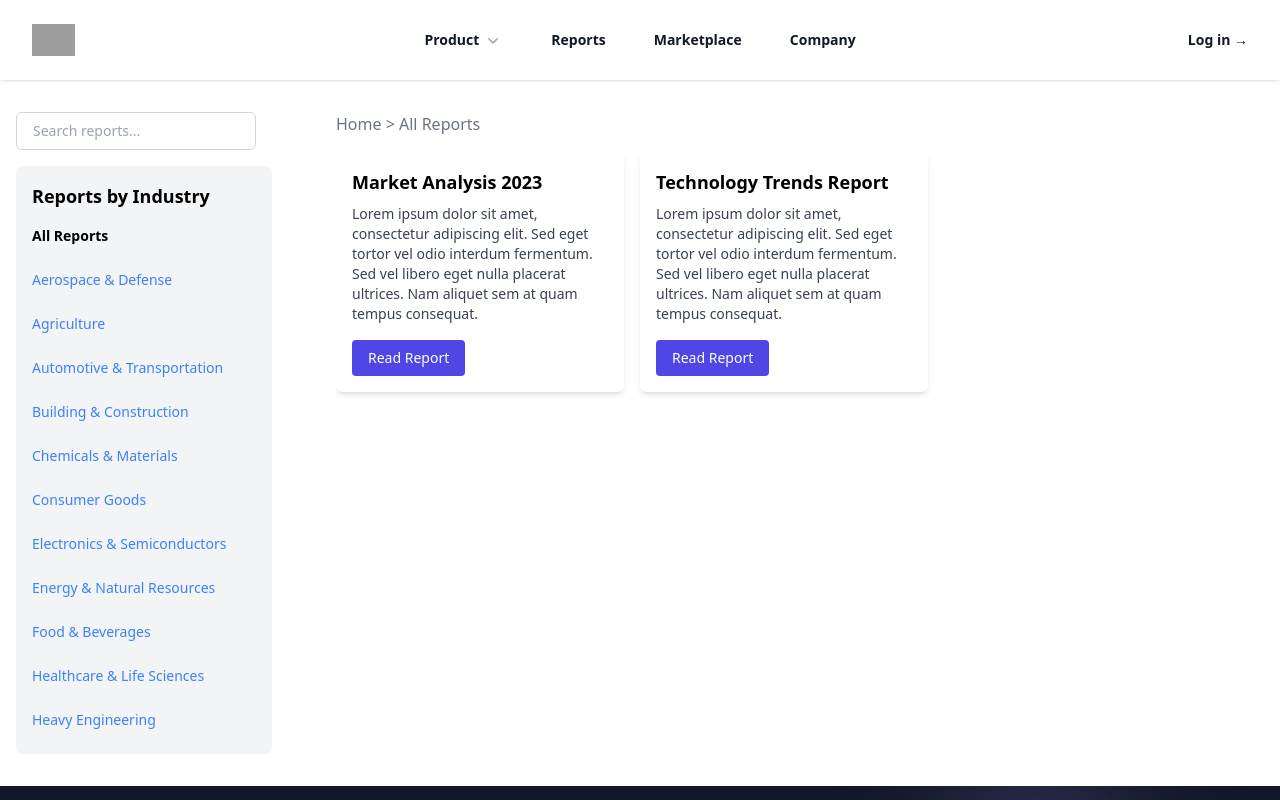
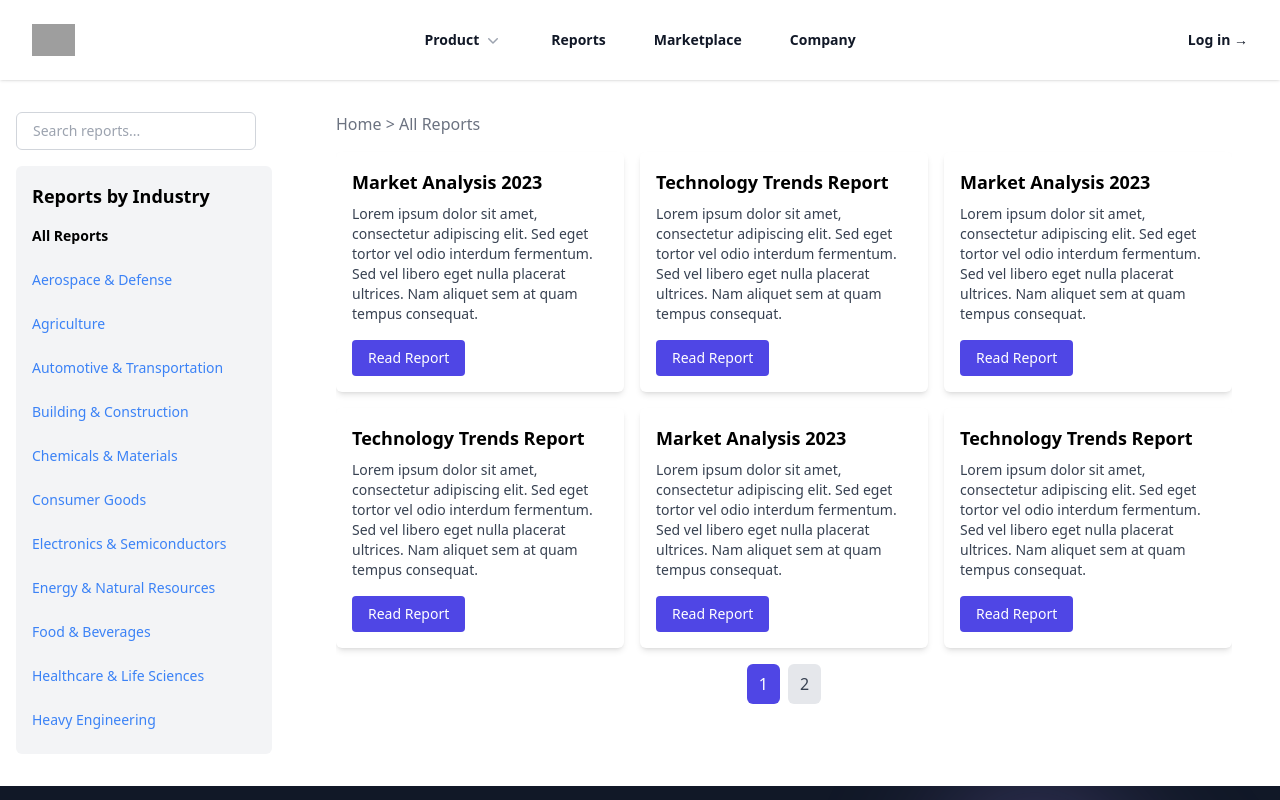
Before and after one commit to rjkolekar/marketrs, a React (Create React App) app: page /features in a window 1280 px wide. Shown: the top 800 px of the page. Built offline with nearby package versions, Linux system fonts and the light colour scheme; grey boxes are pictures that could not be loaded.

Commit message:
report page update

```diff
--- a/src/components/pages/Features.js
+++ b/src/components/pages/Features.js
@@ -23,6 +23,66 @@ const [reports, setReports] = useState([
       methodology: 'Methodology: Technology Trends Report',
       content: 'Lorem ipsum dolor sit amet, consectetur adipiscing elit. Sed eget tortor vel odio interdum fermentum. Sed vel libero eget nulla placerat ultrices. Nam aliquet sem at quam tempus consequat.'
   },
+  {
+    id: 3,
+    title: 'Market Analysis 2023',
+    industry: 'Defense',
+    tableOfContents: 'Table of Contents: Market Analysis 2023',
+    description: 'Description: Market Analysis 2023',
+    highlights: 'Highlights: Market Analysis 2023',
+    methodology: 'Methodology: Market Analysis 2023',
+    content: 'Lorem ipsum dolor sit amet, consectetur adipiscing elit. Sed eget tortor vel odio interdum fermentum. Sed vel libero eget nulla placerat ultrices. Nam aliquet sem at quam tempus consequat.'
+},
+{
+    id: 4,
+    title: 'Technology Trends Report',
+    industry: 'Aerospace & Defense',
+    tableOfContents: 'Table of Contents: Technology Trends Report',
+    description: 'Description: Technology Trends Report',
+    highlights: 'Highlights: Technology Trends Report',
+    methodology: 'Methodology: Technology Trends Report',
+    content: 'Lorem ipsum dolor sit amet, consectetur adipiscing elit. Sed eget tortor vel odio interdum fermentum. Sed vel libero eget nulla placerat ultrices. Nam aliquet sem at quam tempus consequat.'
+},
+{
+  id: 5,
+  title: 'Market Analysis 2023',
+  industry: 'Defense',
+  tableOfContents: 'Table of Contents: Market Analysis 2023',
+  description: 'Description: Market Analysis 2023',
+  highlights: 'Highlights: Market Analysis 2023',
+  methodology: 'Methodology: Market Analysis 2023',
+  content: 'Lorem ipsum dolor sit amet, consectetur adipiscing elit. Sed eget tortor vel odio interdum fermentum. Sed vel libero eget nulla placerat ultrices. Nam aliquet sem at quam tempus consequat.'
+},
+{
+  id: 6,
+  title: 'Technology Trends Report',
+  industry: 'Aerospace & Defense',
+  tableOfContents: 'Table of Contents: Technology Trends Report',
+  description: 'Description: Technology Trends Report',
+  highlights: 'Highlights: Technology Trends Report',
+  methodology: 'Methodology: Technology Trends Report',
+  content: 'Lorem ipsum dolor sit amet, consectetur adipiscing elit. Sed eget tortor vel odio interdum fermentum. Sed vel libero eget nulla placerat ultrices. Nam aliquet sem at quam tempus consequat.'
+},
+{
+  id: 7,
+  title: 'Market Analysis 2023',
+  industry: 'Defense',
+  tableOfContents: 'Table of Contents: Market Analysis 2023',
+  description: 'Description: Market Analysis 2023',
+  highlights: 'Highlights: Market Analysis 2023',
+  methodology: 'Methodology: Market Analysis 2023',
+  content: 'Lorem ipsum dolor sit amet, consectetur adipiscing elit. Sed eget tortor vel odio interdum fermentum. Sed vel libero eget nulla placerat ultrices. Nam aliquet sem at quam tempus consequat.'
+},
+{
+  id: 8,
+  title: 'Technology Trends Report',
+  industry: 'Aerospace & Defense',
+  tableOfContents: 'Table of Contents: Technology Trends Report',
+  description: 'Description: Technology Trends Report',
+  highlights: 'Highlights: Technology Trends Report',
+  methodology: 'Methodology: Technology Trends Report',
+  content: 'Lorem ipsum dolor sit amet, consectetur adipiscing elit. Sed eget tortor vel odio interdum fermentum. Sed vel libero eget nulla placerat ultrices. Nam aliquet sem at quam tempus consequat.'
+},
   // Add other reports here...
 ]);
 
```
